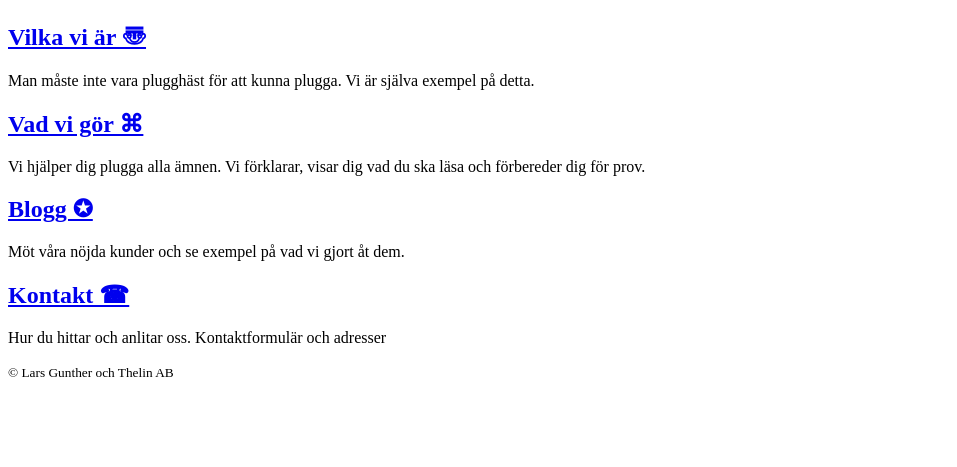
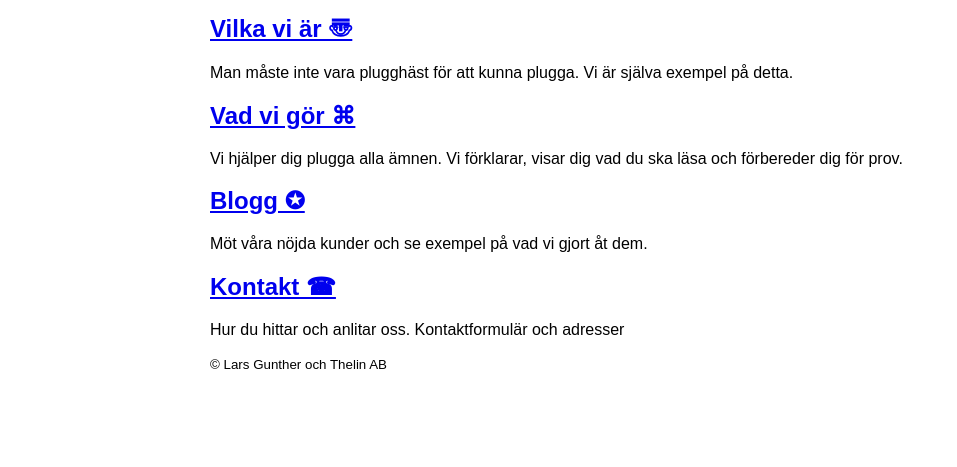
Before and after one commit to Mols420/Lax-hjalpen, a plain HTML site: page index.html in a window 1280 px wide. Shown: the part 333-800 px from the top of the page, without its empty margins (0-957 px from the left). Drawn offline with Linux system fonts and the light colour scheme.

Commit message:
Style för body utfört

```diff
--- a/laxhjalpen.css
+++ b/laxhjalpen.css
@@ -1 +1,8 @@
-@charset "utf-8"
+@charset "utf-8";
+
+body {
+		margin: auto;
+		width: 860px;
+		font-family: sans-serif;
+		font-size: 100%
+}
```
Also changed, not shown: 1 other file.
